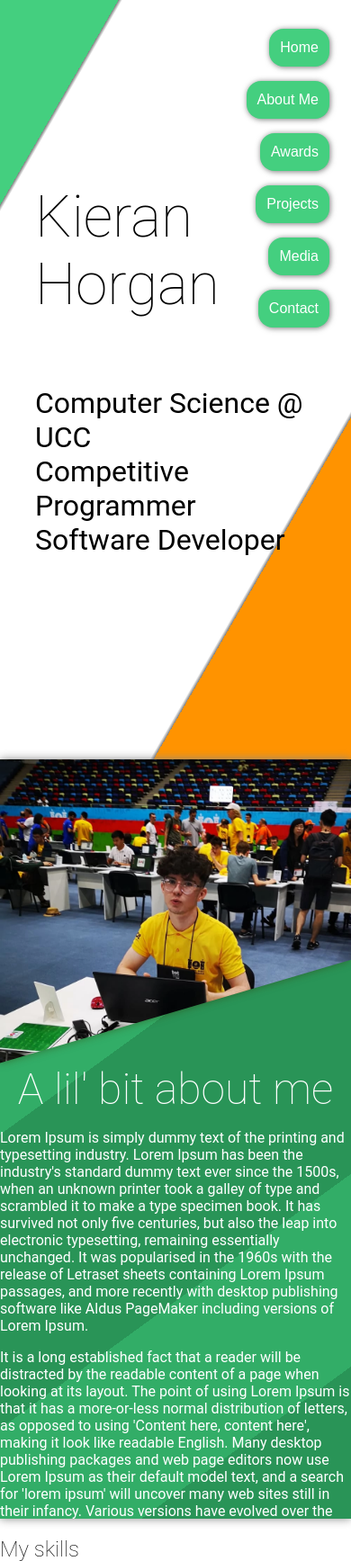
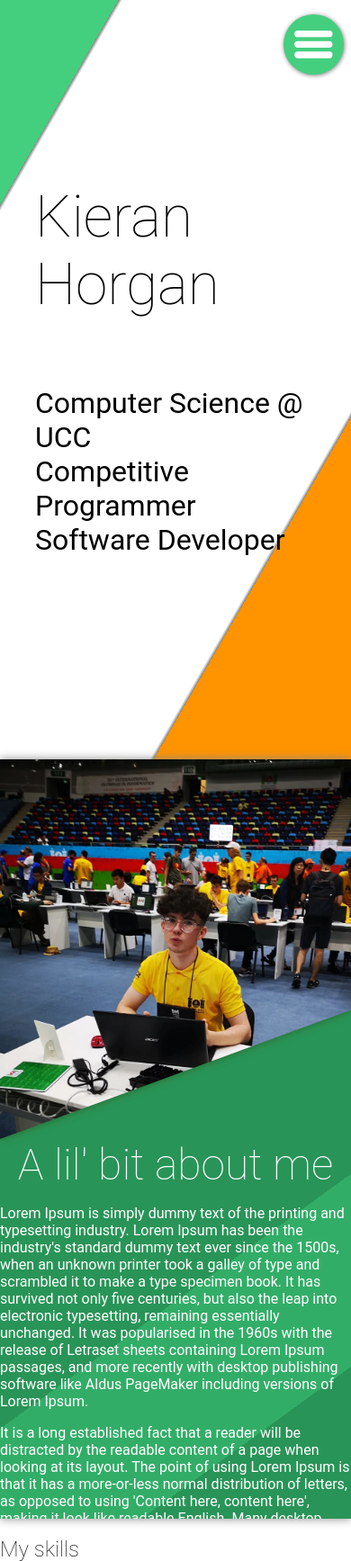
Before and after one commit to KieranHorgan/kieranhorgan.com, a PHP site: page / in a window 390 px wide. Shown: the top 1735 px of the page at 90% size. Run offline with PHP 8.4, Linux system fonts and the light colour scheme; some web fonts are replaced.

Commit message:
Added hamburger boi

```diff
--- a/css/main.css
+++ b/css/main.css
@@ -57,19 +57,47 @@ h1, h2, h3 {
 nav {
   position: fixed;
   right: 0;
-  top: 50%;
-  transform: translate(0, -50%);
+  top: 1em;
+  transform: translate(0, 0);
   text-align: right;
-  padding-right: .5em;
+  margin-right: .5em;
   z-index: 10;
 }
 
+nav button {
+  width: 5em;
+  height: 5em;
+  padding: .75em;
+  background-color: var(--main-green-color);
+  border: none;
+  border-radius: 50%;
+  box-shadow: .05em .05em .4em #777;
+  transition: all .1s;
+}
+
+nav button:focus {
+  background: var(--darker-green-color);
+}
+
+nav button svg {
+  width: 100%;
+  height: 100%;
+  stroke: white;
+}
 nav li {
   margin: 1em;
   display: block;
+  position: relative;
+  left: 100%;
+  transition: left .2s;
+}
+
+nav button:focus + ul > li, nav li:active {
+  left: 0;
 }
 
 nav a {
+  border: none;
   display: inline-block;
   background: var(--main-green-color);
   color: #fff;
@@ -81,11 +109,11 @@ nav a {
   transition: all .1s;
 }
 
-nav a:hover {
+nav a:hover, nav button:hover {
   transform: translate(-1px, -2px);
   box-shadow: .075em .075em .5em #777;
 }
-nav a:active {
+nav a:active, nav button:active {
   transform: translate(1px, 2px);
   box-shadow: .04em .04em .3em #555;
 }
@@ -134,7 +162,20 @@ main>section {
 #banner p:nth-child(2) { animation-delay: 2s; }
 #banner p:nth-child(3) { animation-delay: 4s; }
 
-@media (min-width: 36rem) {
+@media only screen and (min-width: 650px) {
+  nav {
+    top: 50%;
+    transform: translate(0, -50%);
+  }
+
+  nav button {
+    display: none;
+  }
+
+  nav li {
+    left: 0;
+  }
+
   #banner::before {
     height: 50%;
   }
@@ -214,16 +255,11 @@ main>section {
 
   #about figure {
     width: 100%;
-    height: 40%;
+    height: 50%;
   }
   #about img {
     -webkit-clip-path: polygon(0% 0, 100% 0, 100% 66%, 0% 100%);
     clip-path: polygon(0% 0, 100% 0, 100% 66%, 0% 100%);
-  }
-
-  nav {
-    top: 1em;
-    transform: translate(0, 0);
   }
 }
 
@@ -235,13 +271,8 @@ main>section {
 }
 
 
-
-/* Extra small devices (phones, 600px and down) */
-@media only screen and (max-width: 600px) {
-}
-
 /* Small devices (portrait tablets and large phones, 600px and up) */
-@media only screen and (min-width: 600px) {
+@media only screen and (min-width: 650px) {
 }
 
 /* Medium devices (landscape tablets, 768px and up) */
--- a/index.html
+++ b/index.html
@@ -2,15 +2,31 @@
 <html lang="en">
   <head>
     <meta charset="utf-8">
+    <meta name="description" content="Personal Website of Kieran Horgan">
+    <meta name="author" content="Kieran Horgan">
     <meta name="viewport" content="width=device-width, initial-scale=1.0">
+    <meta name="theme-color" content="#44cf7f">
+    <title>Kieran Horgan - CompSci @ UCC</title>
+
     <link rel="preconnect" href="https://fonts.gstatic.com">
-    <title>Kieran Horgan - CompSci @ UCC</title>
+
     <link rel="stylesheet" href="css/main.css?v=1">
     <!-- Font css moved to main -->
     <!-- <link href="https://fonts.googleapis.com/css?family=Comfortaa&display=swap" rel="stylesheet"> -->
   </head>
   <body>
     <nav>
+      <button>
+        <!-- SVG Source: https://commons.wikimedia.org/wiki/File:Hamburger_icon.svg -->
+        <!-- Licensed under the Creative Commons Attribution-Share Alike 3.0 Unported license. -->
+        <svg xmlns="http://www.w3.org/2000/svg" xmlns:xlink="http://www.w3.org/1999/xlink" height="32px" id="Layer_1" style="enable-background:new 0 0 32 32;" version="1.1" viewBox="0 0 32 32" width="32px" xml:space="preserve" fill="white">
+          <path d="M4,10h24c1.104,0,2-0.896,2-2s-0.896-2-2-2H4C2.896,6,2,6.896,2,8S2.896,10,4,10z
+                   M28,14H4c-1.104,0-2,0.896-2,2
+                   s0.896,2,2,2h24c1.104,0,2-0.896,2-2S29.104,14,28,14z
+                   M28,22H4c-1.104,0-2,0.896-2,2s0.896,2,2,2h24c1.104,0,2-0.896,2-2
+                   S29.104,22,28,22z"/>
+        </svg>
+      </button>
       <ul>
         <li><a href="#banner">Home</a></li>
         <li><a href="#about">About Me</a></li>
```
